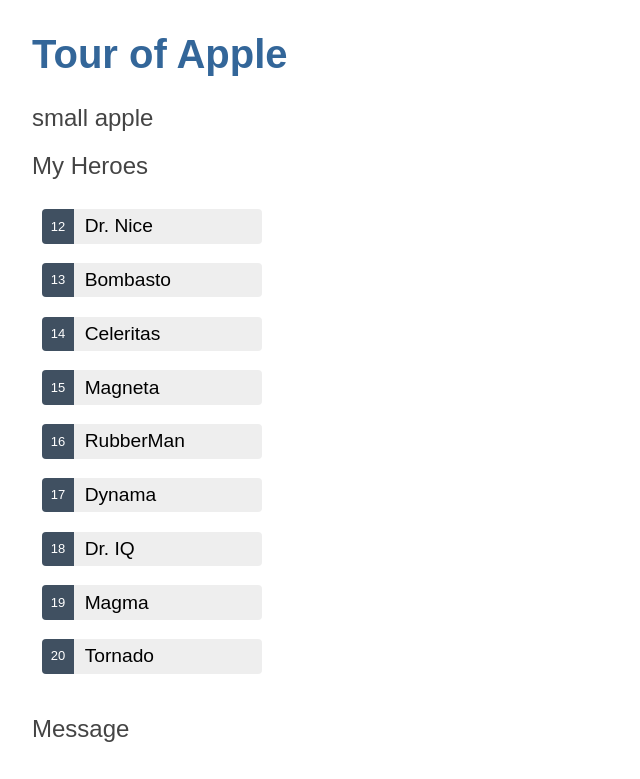
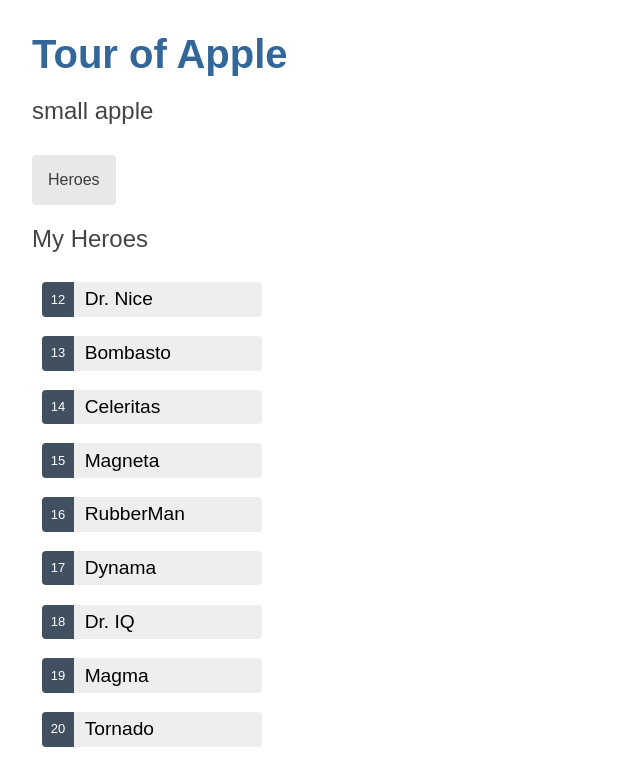
Before and after one commit to zz413012000/angular-tour-of-heros, an Angular app: page /heroes in a window 1280 px wide. Shown: the top 779 px of the page, without its empty margins (0-640 px from the left). Built offline with nearby package versions, Linux system fonts and the light colour scheme.

Commit message:
Add navigation_Add a navigation link using routerLink(Done)

```diff
--- a/src/app/app.component.css
+++ b/src/app/app.component.css
@@ -0,0 +1,23 @@
+/* AppComponent's private CSS styles */
+h1 {
+  margin-bottom: 0;
+}
+
+nav a {
+  padding: 1rem;
+  text-decoration: none;
+  margin-top: 10px;
+  display: inline-block;
+  background-color: #e8e8e8;
+  color: #3d3d3d;
+  border-radius: 4px;
+}
+
+  nav a:hover {
+    color: white;
+    background-color: #42545C;
+  }
+
+  nav a:active {
+    background-color: black;
+  }
--- a/src/app/app.component.html
+++ b/src/app/app.component.html
@@ -1,5 +1,9 @@
 <h1>{{title}}</h1>
 <h2>{{content}}</h2>
-<app-heroes></app-heroes>
+<!--<app-heroes></app-heroes>-->
+<nav>
+  <a routerLink="/heroes">Heroes</a>
+</nav>
+<router-outlet></router-outlet>
 <app-messages></app-messages>
 <!-- <app-Bigheroes></app-Bigheroes> -->
```
